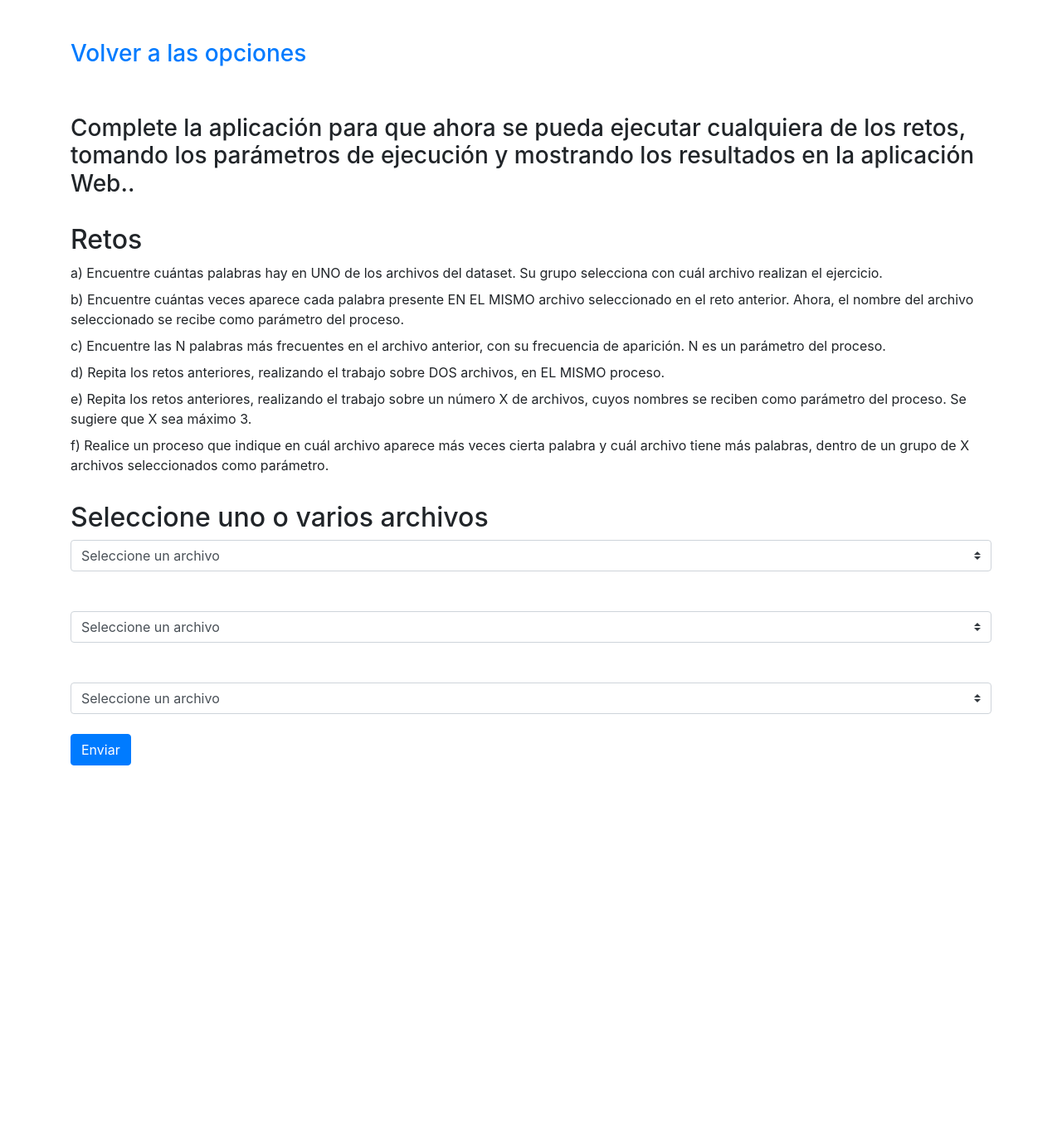
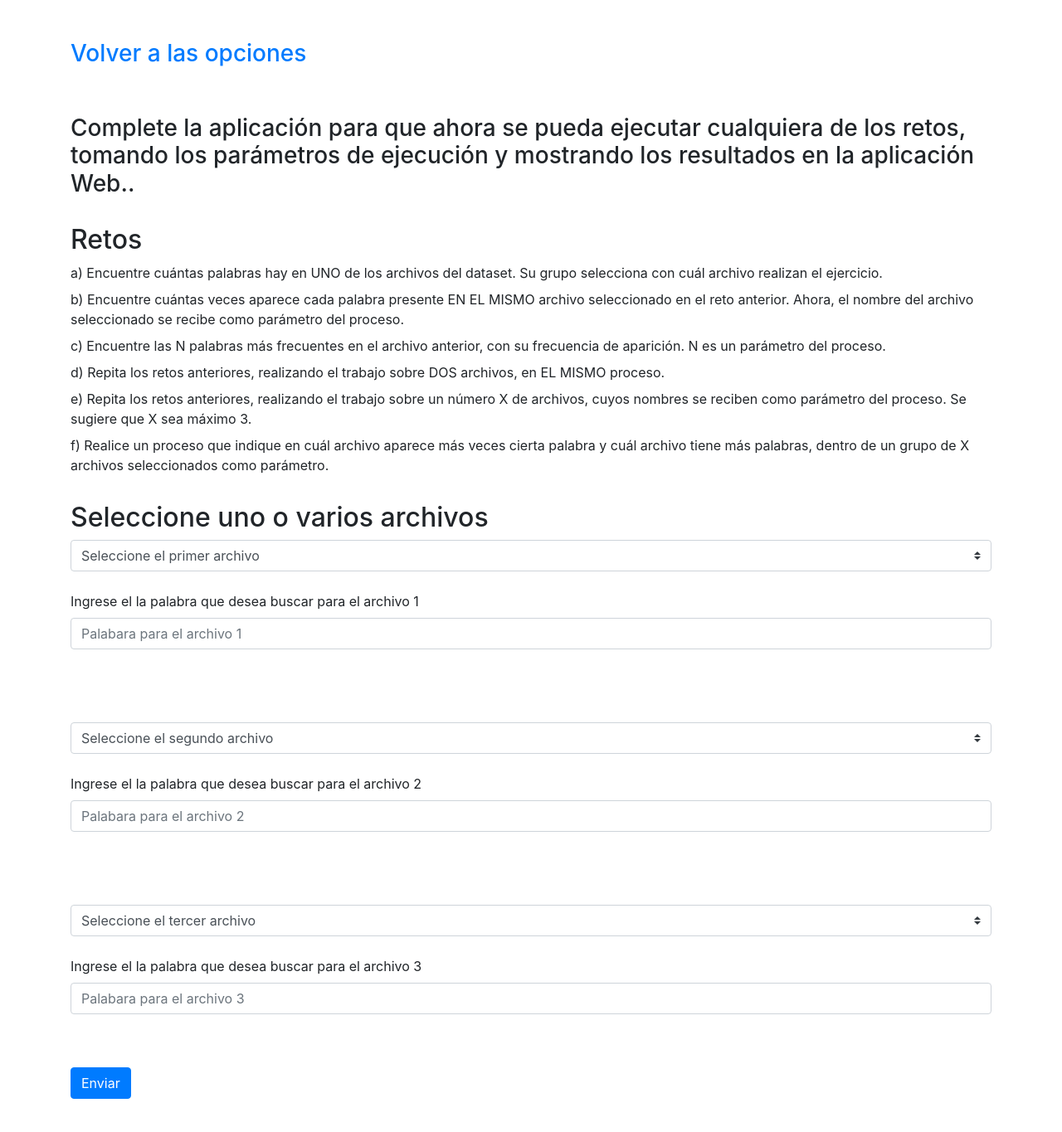
Before and after one commit to adrianamendez/BigData-Tarea1, a Django app: page /puntoE/ in a window 1280 px wide. Shown: the whole page at 83% size. Before the commit the page ends 923 px from the top, so only its background shows below. Run offline with Django 3.2, Linux system fonts and the light colour scheme; some libraries are stand-ins or nearby versions.

Commit message:
commit changes e point

```diff
--- a/templates/puntoE.html
+++ b/templates/puntoE.html
@@ -29,32 +29,47 @@
 
       <select class="custom-select" id="selected_file1" name="selected_file">
 
-    <option selected>Seleccione un archivo</option>
+    <option selected>Seleccione el primer archivo</option>
         {% for dt in data %}
 
             <option value="{{ dt }}">{{ dt }}</option>
         {% endfor %}
       </select>
+    <div class="form-group">
+     <br>
+    <label for="lbl_p2">Ingrese el la palabra que desea buscar para el archivo 1</label>
+    <input type="text" class="form-control"  placeholder="Palabara para el archivo 1" name="textfield_archivo_1">
+   </div>
      <br>
       <br>
         <br>
      <select class="custom-select" id="selected_file2" name="selected_file">
-      <option selected>Seleccione un archivo</option>
+      <option selected>Seleccione el segundo archivo</option>
         {% for dt in data %}
 
             <option value="{{ dt }}">{{ dt }}</option>
         {% endfor %}
       </select>
+      <div class="form-group">
+      <br>
+    <label for="lbl_p2">Ingrese el la palabra que desea buscar para el archivo 2</label>
+    <input type="text" class="form-control"  placeholder="Palabara para el archivo 2" name="textfield_archivo21">
+   </div>
      <br>
       <br>
         <br>
     <select class="custom-select" id="selected_file3" name="selected_file">
-      <option selected>Seleccione un archivo</option>
+      <option selected>Seleccione el tercer archivo</option>
         {% for dt in data %}
 
             <option value="{{ dt }}">{{ dt }}</option>
         {% endfor %}
       </select>
+    <div class="form-group">
+        <br>
+    <label for="lbl_p2">Ingrese el la palabra que desea buscar para el archivo 3</label>
+    <input type="text" class="form-control"  placeholder="Palabara para el archivo 3" name="textfield_archivo_3">
+   </div>
       <br>
         <br>
     <input type="submit" class="btn btn-primary" value="Enviar"/>
```
